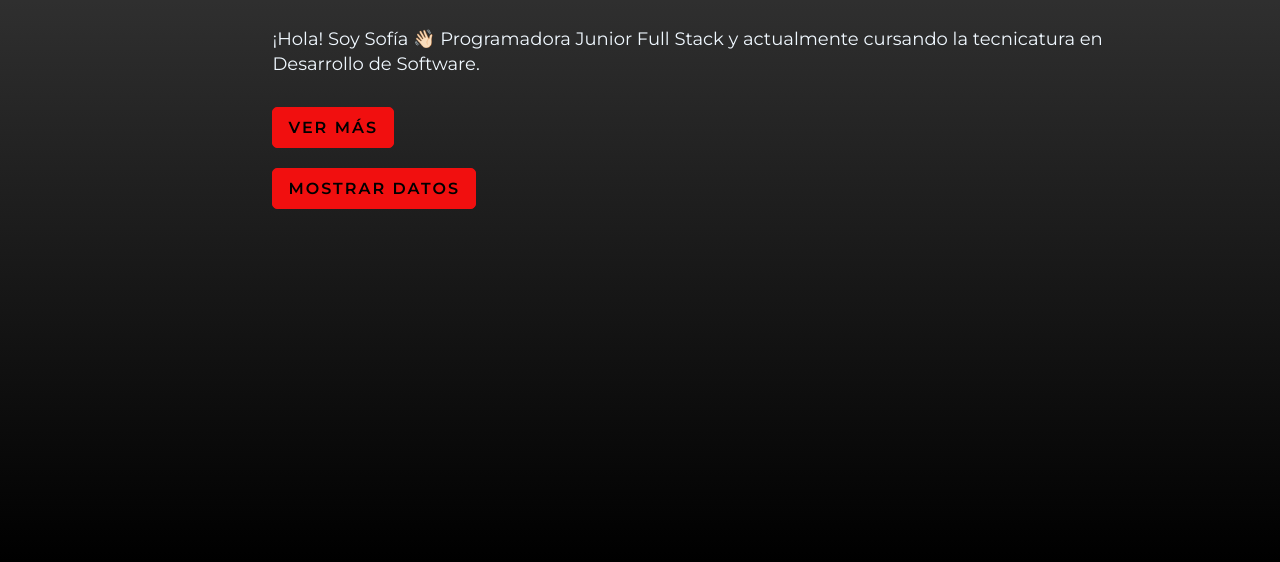
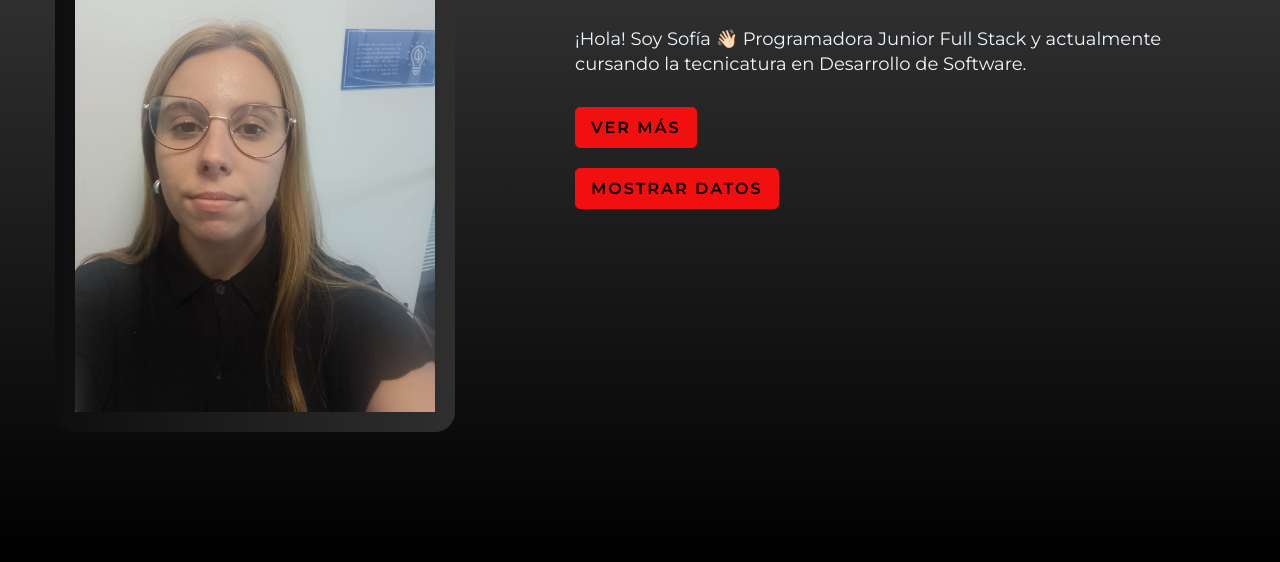
Before and after one commit to sofialun4/sofialun4.github.io-proyectofinal, a plain HTML site: page index.html in a window 1280 px wide. Shown: the part 238-800 px from the top of the page. Drawn offline with Linux system fonts and the light colour scheme.

Commit message:
Update index.html
Signed-off-by: sofialun4 <105621105+sofialun4@users.noreply.github.com>

```diff
--- a/index.html
+++ b/index.html
@@ -34,7 +34,7 @@
 <!-- Seccion Sobre Mi -->
 <section id="sobremi">
     <div class="contenedor-foto">
-        <img src="foto.yo.jpeg" alt="Mí foto">
+        <img src="foto.yo.jpg.jpeg" alt="Mí foto">
     </div>
     <div class="sobremi">
         <!-- <h3 class="titulo-seccion">Sobre Mí</h3> -->
```
